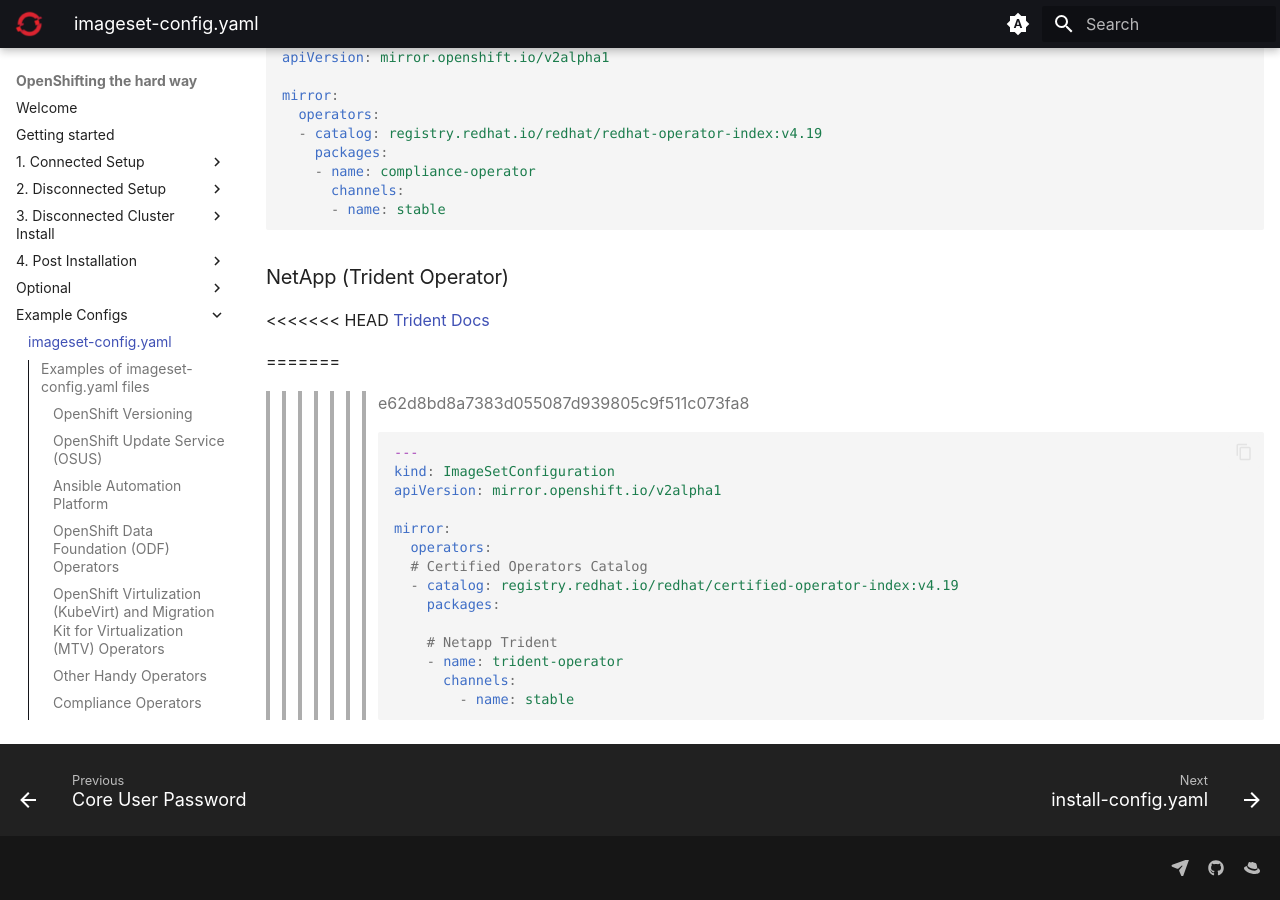
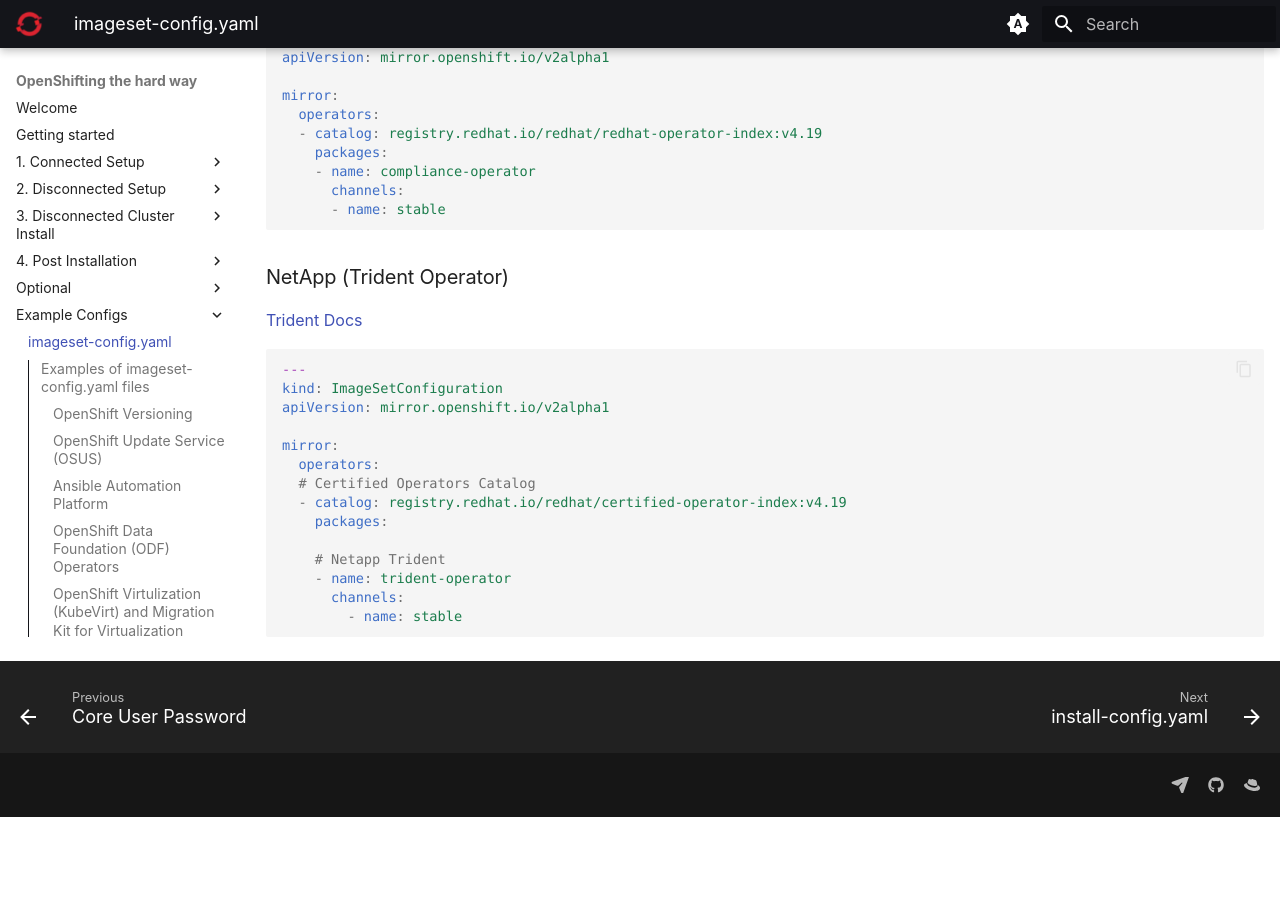
Before and after one commit to yojoshb/disco-docs, an MkDocs documentation site: the page built from docs/examples/imageset-configs.md, in a window 1280 px wide and 900 px high, scrolled down 8333 px. Built offline with MkDocs 1.6.1 and Material for MkDocs 9.7.7, drawn with Linux system fonts in a browser that asks for light colours; plug-ins that fetch from the network failed and are left out; after the commit the page ends 9150 px from its top, so only the background shows below that.

````diff
--- a/docs/examples/imageset-configs.md
+++ b/docs/examples/imageset-configs.md
@@ -424,11 +424,8 @@
 
 ### NetApp (Trident Operator)
 
-<<<<<<< HEAD
 [Trident Docs](https://docs.netapp.com/us-en/trident/index.html){:target="_blank"}
 
-=======
->>>>>>> e62d8bd8a7383d055087d939805c9f511c073fa8
 ```{ .yaml .copy }
 ---
 kind: ImageSetConfiguration
````
